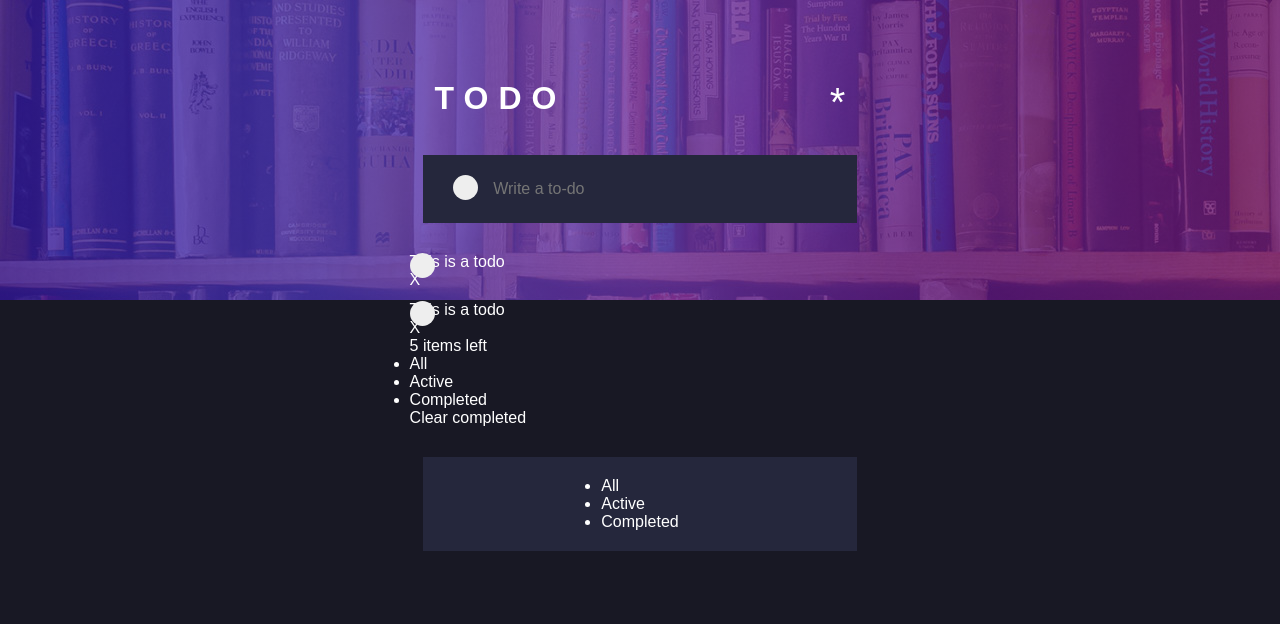
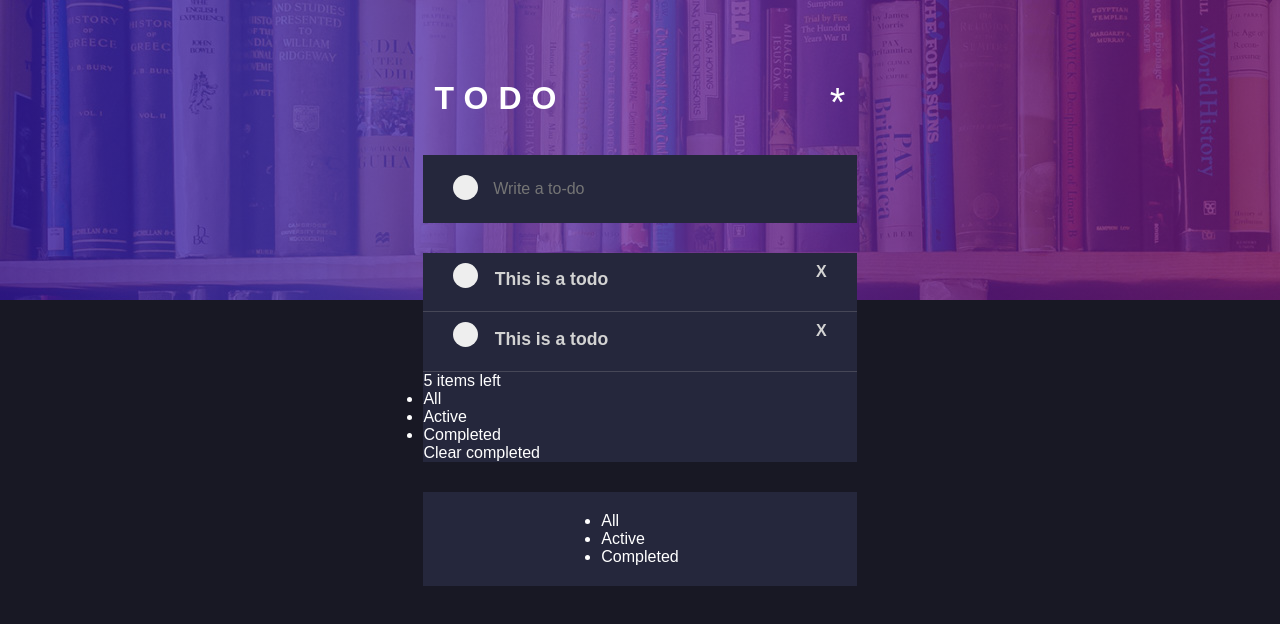
Before and after one commit to Robotron2/TodoReactApp, a React (Create React App) app: page / in a window 1280 px wide. Shown: the top 624 px of the page. Built offline with nearby package versions, Linux system fonts and the light colour scheme.

Commit message:
Todo container and elements styled

```diff
--- a/src/App.css
+++ b/src/App.css
@@ -155,3 +155,36 @@ body {
 .text-input.active {
 	outline: none;
 }
+
+/* Todo */
+.todos-container {
+	background-color: var(--color-darkBlue);
+	width: 94%;
+	margin: 0 auto;
+}
+
+.todo-border {
+	width: 100%;
+	padding: 10px 30px;
+	border-bottom: 1px solid rgba(175, 173, 173, 0.24);
+}
+
+.todos {
+	display: flex;
+	margin-bottom: 5px;
+	/* border-bottom: 0.1px solid grey; */
+	color: lightgray;
+	/* padding: 0.2rem; */
+	font-weight: 600;
+	/* padding: 10px; */
+}
+
+.todo-item {
+	padding: 0.4rem;
+	font-size: 1.1rem;
+	width: 100%;
+}
+
+.remove-todo {
+	margin: 0 0 0 auto;
+}
```
